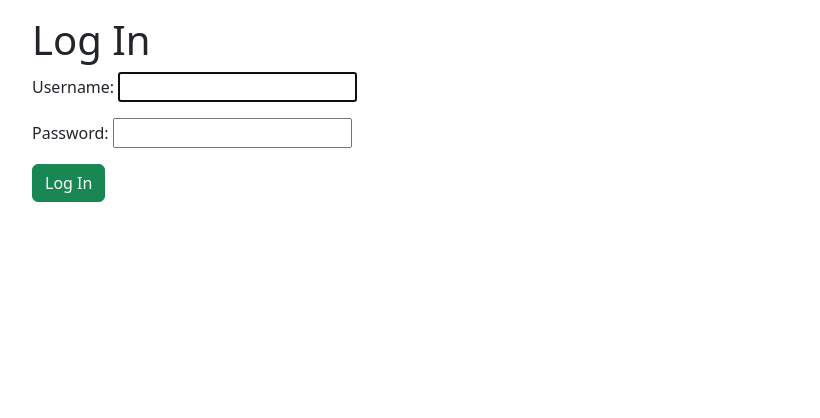
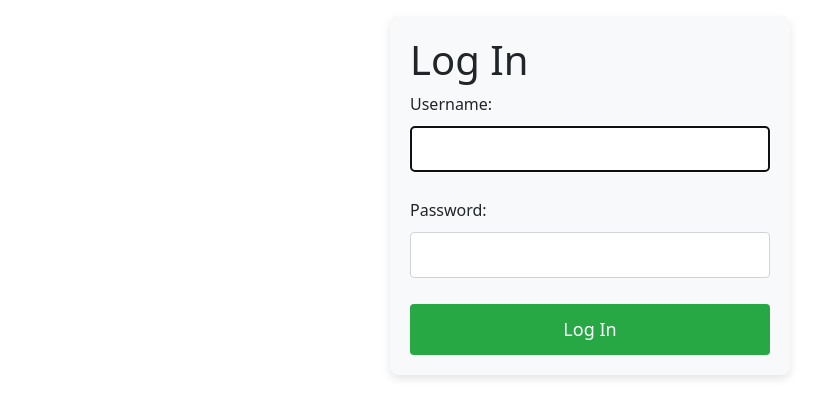
Before and after one commit to lizbeth-r/blog, a Django app: page /accounts/login/ in a window 1280 px wide. Shown: the part 56-474 px from the top of the page, without its empty margins (50-870 px from the left). Run offline with Django 5.2, Linux system fonts and the light colour scheme; parts of the project's set-up code (start-up, migrations or seed data) failed here and were passed over.

Commit message:
Assignment 1 - 113

```diff
--- /dev/null
+++ b/static/css/loginOut.css
@@ -0,0 +1,54 @@
+.login-form {
+    max-width: 400px;
+    margin: 0 auto;
+    padding: 20px;
+    background-color: #f8f9fa;
+    border-radius: 8px;
+    box-shadow: 0 4px 8px rgba(0, 0, 0, 0.1);
+}
+
+.login-form input[type="text"],
+.login-form input[type="password"] {
+    width: 100%;
+    padding: 10px;
+    margin: 10px 0;
+    border: 1px solid #ced4da;
+    border-radius: 4px;
+    font-size: 16px;
+}
+
+.login-form .btn-success {
+    width: 100%;
+    padding: 12px;
+    font-size: 18px;
+    background-color: #28a745;
+    border: none;
+    border-radius: 4px;
+    cursor: pointer;
+}
+
+.login-form h1.text-center {
+    margin-bottom: 30px;
+    color: #333;
+}
+
+.logout-container {
+    max-width: 500px;
+    margin: 0 auto;
+    padding: 30px;
+    text-align: center;
+    background-color: #f5f9fd;
+    border-radius: 8px;
+    box-shadow: 0 4px 8px rgba(0, 0, 0, 0.1);
+}
+
+.logout-container h1 {
+    color: #333333;
+    font-size: 24px;
+    margin-bottom: 20px;
+}
+
+.logout-container p {
+    color: #666;
+    font-size: 16px;
+}
--- a/templates/base.html
+++ b/templates/base.html
@@ -2,11 +2,13 @@
 <html lang="en">
 
 <head>
+    {% load static %}
     <meta charset="UTF-8">
     <meta name="viewport" content="width=device-width, initial-scale=1.0">
     <title>{% block title %}{% endblock title %}</title>
     <link href="https://cdn.jsdelivr.net/npm/bootstrap@5.3.3/dist/css/bootstrap.min.css" rel="stylesheet"
         integrity="sha384-QWTKZyjpPEjISv5WaRU9OFeRpok6YctnYmDr5pNlyT2bRjXh0JMhjY6hW+ALEwIH" crossorigin="anonymous">
+        <link rel="stylesheet" href="{% static 'css/loginOut.css' %}">
 </head>
 
 <body>
--- a/templates/registration/logged_out.html
+++ b/templates/registration/logged_out.html
@@ -3,6 +3,8 @@
 {% block title %}Logged Out{% endblock title %}
 
 {% block content %}
-<h1>Logged Out</h1>
-<p>Thanks for spending some quality time with the web site today</p>
+<div class="logout-container">
+    <h1>Logged Out</h1>
+    <p>Thanks for spending some quality time with the website today.</p>
+</div>
 {% endblock content %}
--- a/templates/registration/login.html
+++ b/templates/registration/login.html
@@ -3,8 +3,9 @@
 {% block title %}Log In{% endblock title %}
 
 {% block content %}
-<h1>Log In</h1>
-<form method="POST">
+
+<form method="POST" class="login-form">
+    <h1>Log In</h1>
     {% csrf_token %}
     {{ form.as_p }}
     <input type="submit" class="btn btn-success" value="Log In">
```
Also changed, not shown: db.sqlite3, 3 other files.
